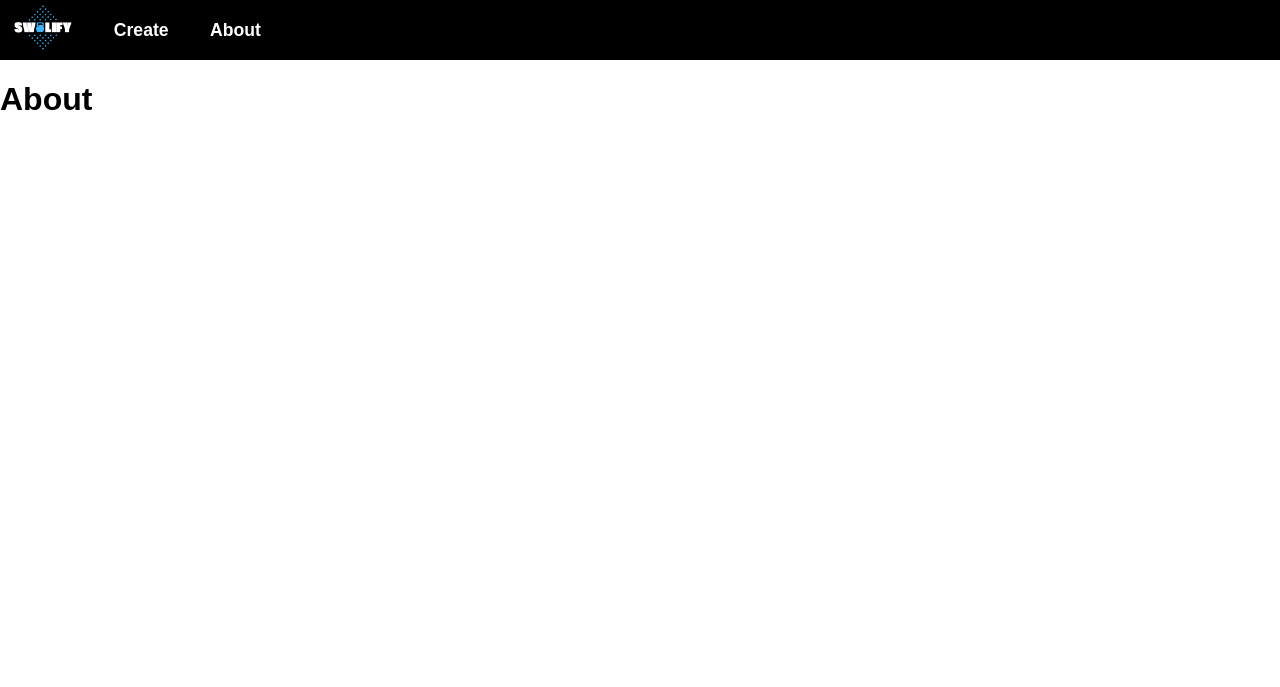
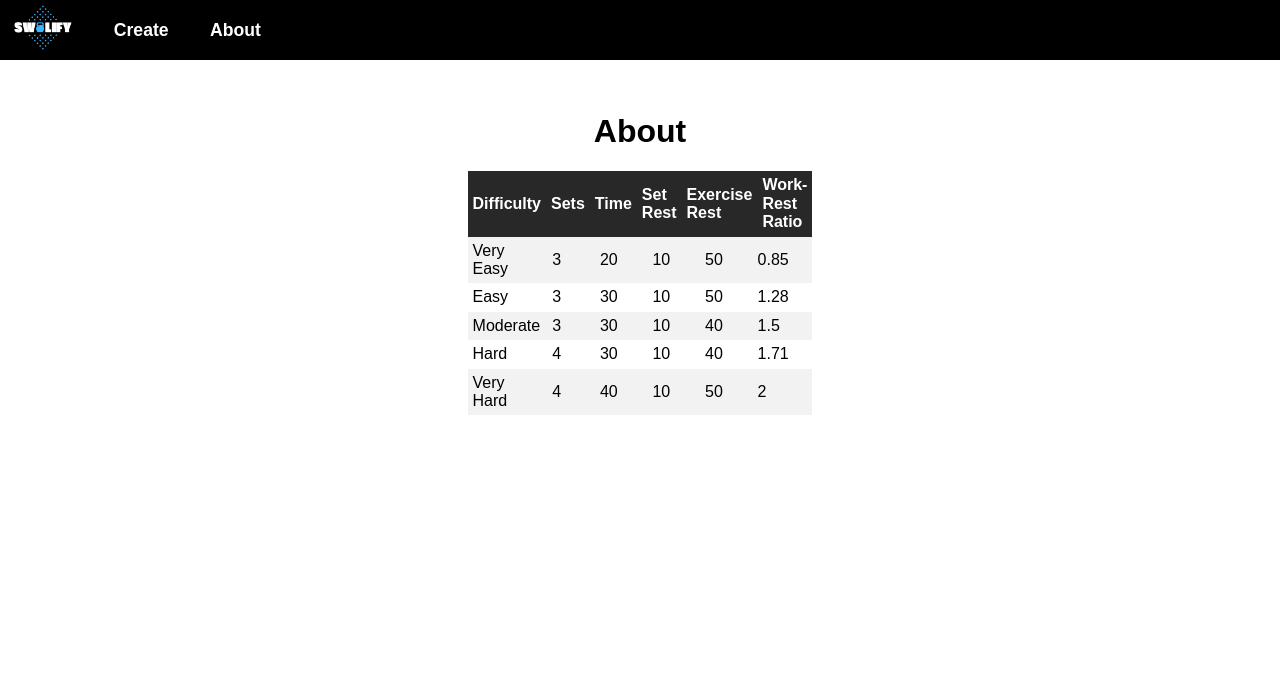
Before and after one commit to b-gar/flask-workout, a Flask app: page /about in a window 1280 px wide. Shown: the top 687 px of the page. Run offline with Flask 2, Linux system fonts and the light colour scheme; some libraries are stand-ins or nearby versions.

Commit message:
added in table into about paged and fixed table styling on create and about pages

```diff
--- a/app/static/styles/style.css
+++ b/app/static/styles/style.css
@@ -145,6 +145,7 @@ body {
 table.dataframe {
   margin: 1em auto;
   width: 40%;
+  border: 0;
   border-collapse: collapse;
 }
 
@@ -168,6 +169,7 @@ table.dataframe {
   padding: 5px;
   text-align: left;
   width: 12em;
+  border: 0;
 }
 
 .create-row2 {
@@ -183,6 +185,47 @@ table.dataframe {
 .share-row2 {
   margin: 1em;
 }
+
+/* ABOUT PAGE */
+.about-main {
+  padding: 1em;
+  margin: 1em;
+  text-align: center;
+}
+
+table.about-table {
+  margin: 1em auto;
+  width: 25vw;
+  border: 0;
+  border-collapse: collapse;
+}
+
+.about-table tbody {
+  display: block;
+}
+
+.about-table thead {
+  background: #282828;
+  color: white;
+}
+
+.about-table thead tr {
+  display: block;
+}
+
+.about-table th,
+.about-table td {
+  padding: 5px;
+  text-align: left;
+  width: 4.5em;
+  border: 0;
+
+}
+
+.about-table th {
+  vertical-align: middle;
+}
+
 
 /* FOOTER */
 .footer {
@@ -236,6 +279,7 @@ table.dataframe {
   margin-bottom: -0.3125em;
 }
 
+/* MOBILE ADJUSTMENTS */
 @media screen and (max-width:700px) {
   .footer {
     font-size: 0.75em;
@@ -271,4 +315,8 @@ table.dataframe {
   .core-btn {
     font-size: 90%;
   }
+
+  .about-table {
+    font-size: 0.8em;
+  }
 }
--- a/app/templates/about.html
+++ b/app/templates/about.html
@@ -1,8 +1,62 @@
 {% extends 'base.html' %}
 {% block content %}
 <div class="pure-g">
-  <div class="pure-u-1">
+  <div class="pure-u-1 about-main">
     <h1>About</h1>
+    <table class="about-table pure-table pure-table-striped">
+      <thead>
+        <tr>
+          <th>Difficulty</th>
+          <th>Sets</th>
+          <th>Time</th>
+          <th>Set Rest</th>
+          <th>Exercise Rest</th>
+          <th>Work-Rest Ratio</th>
+        </tr>
+      </thead>
+      <tbody>
+        <tr>
+          <td>Very Easy</td>
+          <td>3</td>
+          <td>20</td>
+          <td>10</td>
+          <td>50</td>
+          <td>0.85</td>
+        </tr>
+        <tr>
+          <td>Easy</td>
+          <td>3</td>
+          <td>30</td>
+          <td>10</td>
+          <td>50</td>
+          <td>1.28</td>
+        </tr>
+        <tr>
+          <td>Moderate</td>
+          <td>3</td>
+          <td>30</td>
+          <td>10</td>
+          <td>40</td>
+          <td>1.5</td>
+        </tr>
+        <tr>
+          <td>Hard</td>
+          <td>4</td>
+          <td>30</td>
+          <td>10</td>
+          <td>40</td>
+          <td>1.71</td>
+        </tr>
+        <tr>
+          <td>Very Hard</td>
+          <td>4</td>
+          <td>40</td>
+          <td>10</td>
+          <td>50</td>
+          <td>2</td>
+        </tr>
+      </tbody>
+    </table>
   </div>
 </div>
 {% endblock %}
```
